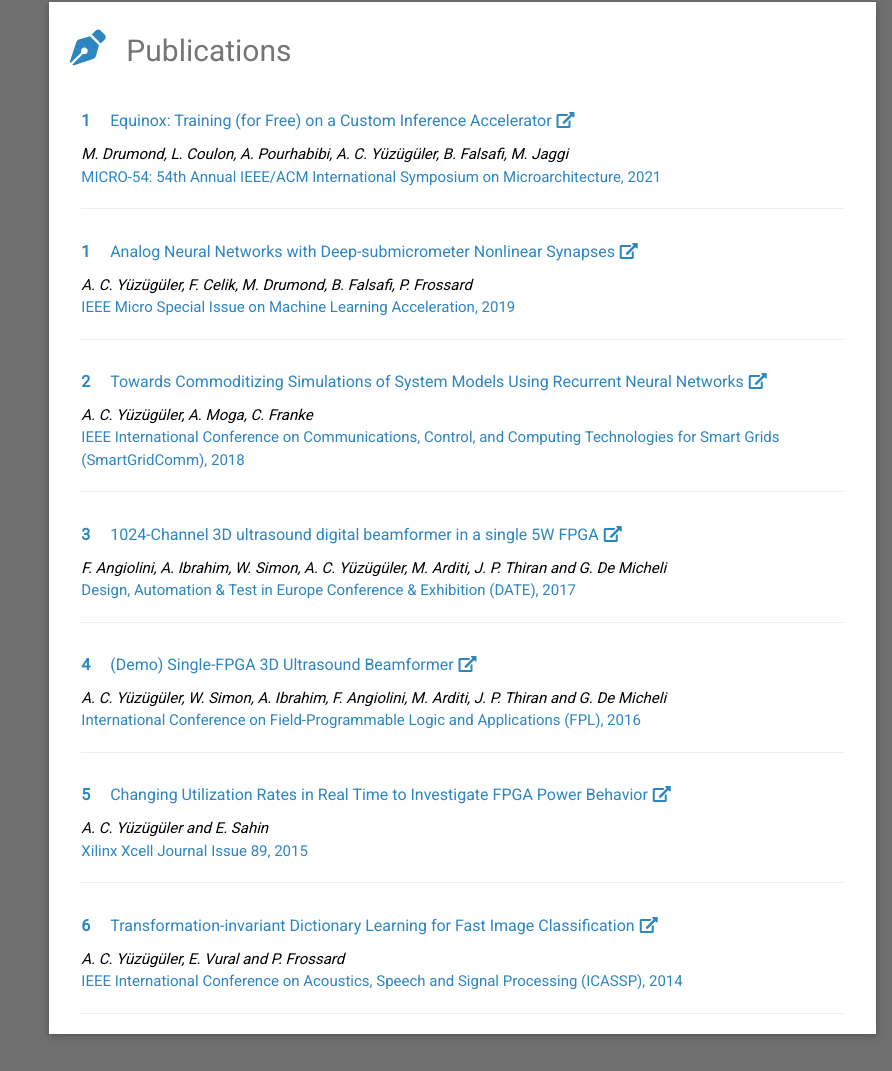
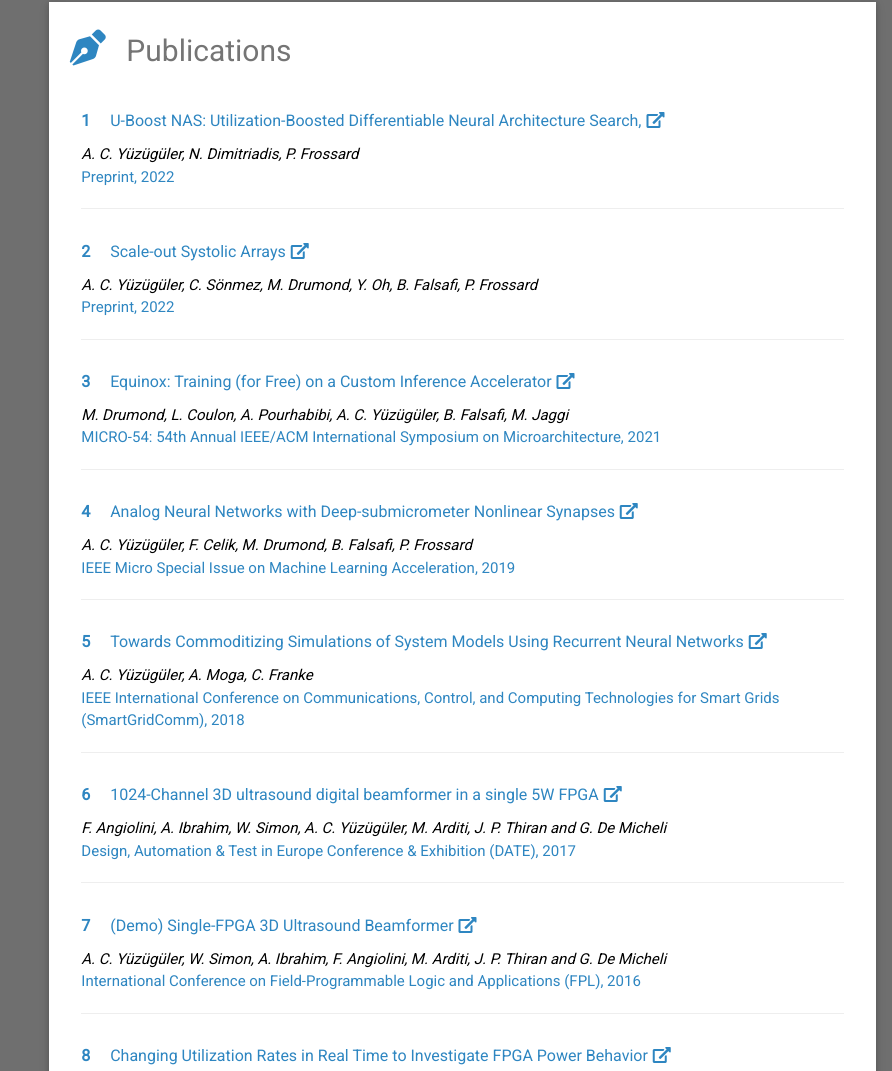
Before and after one commit to acyuzuguler/acyuzuguler.github.io, a plain HTML site: page index.html in a window 1280 px wide. Shown: the part 1754-2825 px from the top of the page, without its empty margins (388-1280 px from the left). Before the commit the page ends 2804 px from the top, so only its background shows below. Drawn offline with nearby package versions, Linux system fonts and the light colour scheme.

Commit message:
Preprints

```diff
--- a/index.html
+++ b/index.html
@@ -175,7 +175,7 @@ html,body,h1,h2,h3,h4,h5,h6 {font-family: "Roboto", sans-serif}
           <h5 class="mycolor"><i class="fa fa-calendar fa-fw w3-margin-right"></i>Sept. 2018 - <span class="w3-tag w3-round-large w3-theme">Current</span></h5>
           <p>
             <ul>
-              <li>Working on a neural architecture search framework that optimizes deep neural network (DNN) models for a target hardware platform. </li>
+              <li>Developed a neural architecture search framework that optimizes deep neural networks for target hardware accelerators. </li>
               <li>Developed a novel scale-out systolic array architecture that increases hardware utilization and power efficiency in DNN accelerators.</li>
               <li>Developed a novel analog circuit that processes deep neural networks more efficiently. Published [<a href="#publications" style="text-decoration: none"><span class="mycolor">1</span></a>].</li>
               <li>Implemented convolutional neural networks on the integrated FPGA of an Intel HARP platform.</li>
@@ -221,49 +221,63 @@ html,body,h1,h2,h3,h4,h5,h6 {font-family: "Roboto", sans-serif}
         <h2 class="w3-text-grey w3-padding-16"><i class="fa fa-pen-nib fa-fw w3-margin-right w3-xxlarge mycolor"></i>Publications<a id="publications"></a></h2>
 
         <div class="w3-container">
-          <h6 class="mycolor"><b>1</b>&nbsp;&nbsp;&nbsp;&nbsp;&nbsp;Equinox: Training (for Free) on a Custom Inference Accelerator <a href="https://dl.acm.org/doi/abs/10.1145/3466752.3480057" target="_blank"><i class="fas fa-external-link-alt fa-fw w3-margin-right"></i></a></h6>
+          <h6 class="mycolor"><b>1</b>&nbsp;&nbsp;&nbsp;&nbsp;&nbsp;U-Boost NAS: Utilization-Boosted Differentiable Neural Architecture Search, <a href="https://arxiv.org/abs/2203.12412" target="_blank"><i class="fas fa-external-link-alt fa-fw w3-margin-right"></i></a></h6>
+          <i>A. C. Yüzügüler, N. Dimitriadis, P. Frossard</i>
+          <div class="mycolor">Preprint, 2022</div>
+          <hr>
+        </div>
+
+        <div class="w3-container">
+          <h6 class="mycolor"><b>2</b>&nbsp;&nbsp;&nbsp;&nbsp;&nbsp;Scale-out Systolic Arrays <a href="https://arxiv.org/abs/2203.11540" target="_blank"><i class="fas fa-external-link-alt fa-fw w3-margin-right"></i></a></h6>
+          <i>A. C. Yüzügüler, C. Sönmez, M. Drumond, Y. Oh, B. Falsafi, P. Frossard</i>
+          <div class="mycolor">Preprint, 2022</div>
+          <hr>
+        </div>
+
+        <div class="w3-container">
+          <h6 class="mycolor"><b>3</b>&nbsp;&nbsp;&nbsp;&nbsp;&nbsp;Equinox: Training (for Free) on a Custom Inference Accelerator <a href="https://dl.acm.org/doi/abs/10.1145/3466752.3480057" target="_blank"><i class="fas fa-external-link-alt fa-fw w3-margin-right"></i></a></h6>
           <i>M. Drumond, L. Coulon, A. Pourhabibi, A. C. Yüzügüler, B. Falsafi, M. Jaggi</i>
           <div class="mycolor">MICRO-54: 54th Annual IEEE/ACM International Symposium on Microarchitecture, 2021</div>
           <hr>
         </div>
 
         <div class="w3-container">
-          <h6 class="mycolor"><b>1</b>&nbsp;&nbsp;&nbsp;&nbsp;&nbsp;Analog Neural Networks with Deep-submicrometer Nonlinear Synapses <a href="https://ieeexplore.ieee.org/document/8772076" target="_blank"><i class="fas fa-external-link-alt fa-fw w3-margin-right"></i></a></h6>
+          <h6 class="mycolor"><b>4</b>&nbsp;&nbsp;&nbsp;&nbsp;&nbsp;Analog Neural Networks with Deep-submicrometer Nonlinear Synapses <a href="https://ieeexplore.ieee.org/document/8772076" target="_blank"><i class="fas fa-external-link-alt fa-fw w3-margin-right"></i></a></h6>
           <i>A. C. Yüzügüler, F. Celik, M. Drumond, B. Falsafi, P. Frossard</i>
           <div class="mycolor">IEEE Micro Special Issue on Machine Learning Acceleration, 2019</div>
           <hr>
         </div>
 
         <div class="w3-container">
-          <h6 class="mycolor"><b>2</b>&nbsp;&nbsp;&nbsp;&nbsp;&nbsp;Towards Commoditizing Simulations of System Models Using Recurrent Neural Networks <a href="https://ieeexplore.ieee.org/document/8587599" target="_blank"><i class="fas fa-external-link-alt fa-fw w3-margin-right"></i></a></h6>
+          <h6 class="mycolor"><b>5</b>&nbsp;&nbsp;&nbsp;&nbsp;&nbsp;Towards Commoditizing Simulations of System Models Using Recurrent Neural Networks <a href="https://ieeexplore.ieee.org/document/8587599" target="_blank"><i class="fas fa-external-link-alt fa-fw w3-margin-right"></i></a></h6>
           <i>A. C. Yüzügüler, A. Moga, C. Franke</i>
           <div class="mycolor">IEEE International Conference on Communications, Control, and Computing Technologies for Smart Grids (SmartGridComm), 2018 </div>
           <hr>
         </div>
 
         <div class="w3-container">
-          <h6 class="mycolor"><b>3</b>&nbsp;&nbsp;&nbsp;&nbsp;&nbsp;1024-Channel 3D ultrasound digital beamformer in a single 5W FPGA <a href="https://ieeexplore.ieee.org/document/7927175" target="_blank"><i class="fas fa-external-link-alt fa-fw w3-margin-right"></i></a> </h6>
+          <h6 class="mycolor"><b>6</b>&nbsp;&nbsp;&nbsp;&nbsp;&nbsp;1024-Channel 3D ultrasound digital beamformer in a single 5W FPGA <a href="https://ieeexplore.ieee.org/document/7927175" target="_blank"><i class="fas fa-external-link-alt fa-fw w3-margin-right"></i></a> </h6>
           <i>F. Angiolini, A. Ibrahim, W. Simon, A. C. Yüzügüler, M. Arditi, J. P. Thiran and G. De Micheli</i>
           <div class="mycolor">Design, Automation & Test in Europe Conference & Exhibition (DATE), 2017</div>
           <hr>
         </div>
 
         <div class="w3-container">
-          <h6 class="mycolor"><b>4</b>&nbsp;&nbsp;&nbsp;&nbsp;&nbsp;(Demo) Single-FPGA 3D Ultrasound Beamformer <a href="https://ieeexplore.ieee.org/document/7577387" target="_blank"><i class="fas fa-external-link-alt fa-fw w3-margin-right"></i></a></h6>
+          <h6 class="mycolor"><b>7</b>&nbsp;&nbsp;&nbsp;&nbsp;&nbsp;(Demo) Single-FPGA 3D Ultrasound Beamformer <a href="https://ieeexplore.ieee.org/document/7577387" target="_blank"><i class="fas fa-external-link-alt fa-fw w3-margin-right"></i></a></h6>
           <i>A. C. Yüzügüler, W. Simon, A. Ibrahim, F. Angiolini, M. Arditi, J. P. Thiran and G. De Micheli</i>
           <div class="mycolor">International Conference on Field-Programmable Logic and Applications (FPL), 2016</div>
           <hr>
         </div>
 
         <div class="w3-container">
-          <h6 class="mycolor"><b>5</b>&nbsp;&nbsp;&nbsp;&nbsp;&nbsp;Changing Utilization Rates in Real Time to Investigate FPGA Power Behavior <a href="https://www.xilinx.com/publications/archives/xcell/Xcell89.pdf" target="_blank"><i class="fas fa-external-link-alt fa-fw w3-margin-right"></i></a> </h6>
+          <h6 class="mycolor"><b>8</b>&nbsp;&nbsp;&nbsp;&nbsp;&nbsp;Changing Utilization Rates in Real Time to Investigate FPGA Power Behavior <a href="https://www.xilinx.com/publications/archives/xcell/Xcell89.pdf" target="_blank"><i class="fas fa-external-link-alt fa-fw w3-margin-right"></i></a> </h6>
           <i>A. C. Yüzügüler and E. Sahin</i>
           <div class="mycolor">Xilinx Xcell Journal Issue 89, 2015</div>
           <hr>
         </div>
 
         <div class="w3-container">
-          <h6 class="mycolor"><b>6</b>&nbsp;&nbsp;&nbsp;&nbsp;&nbsp;Transformation-invariant Dictionary Learning for Fast Image Classification <a href="https://ieeexplore.ieee.org/document/6854264" target="_blank"><i class="fas fa-external-link-alt fa-fw w3-margin-right"></i></a> </h6>
+          <h6 class="mycolor"><b>9</b>&nbsp;&nbsp;&nbsp;&nbsp;&nbsp;Transformation-invariant Dictionary Learning for Fast Image Classification <a href="https://ieeexplore.ieee.org/document/6854264" target="_blank"><i class="fas fa-external-link-alt fa-fw w3-margin-right"></i></a> </h6>
           <i>A. C. Yüzügüler, E. Vural and P. Frossard</i>
           <div class="mycolor">IEEE International Conference on Acoustics, Speech and Signal Processing (ICASSP), 2014</div>
           <hr>
```
